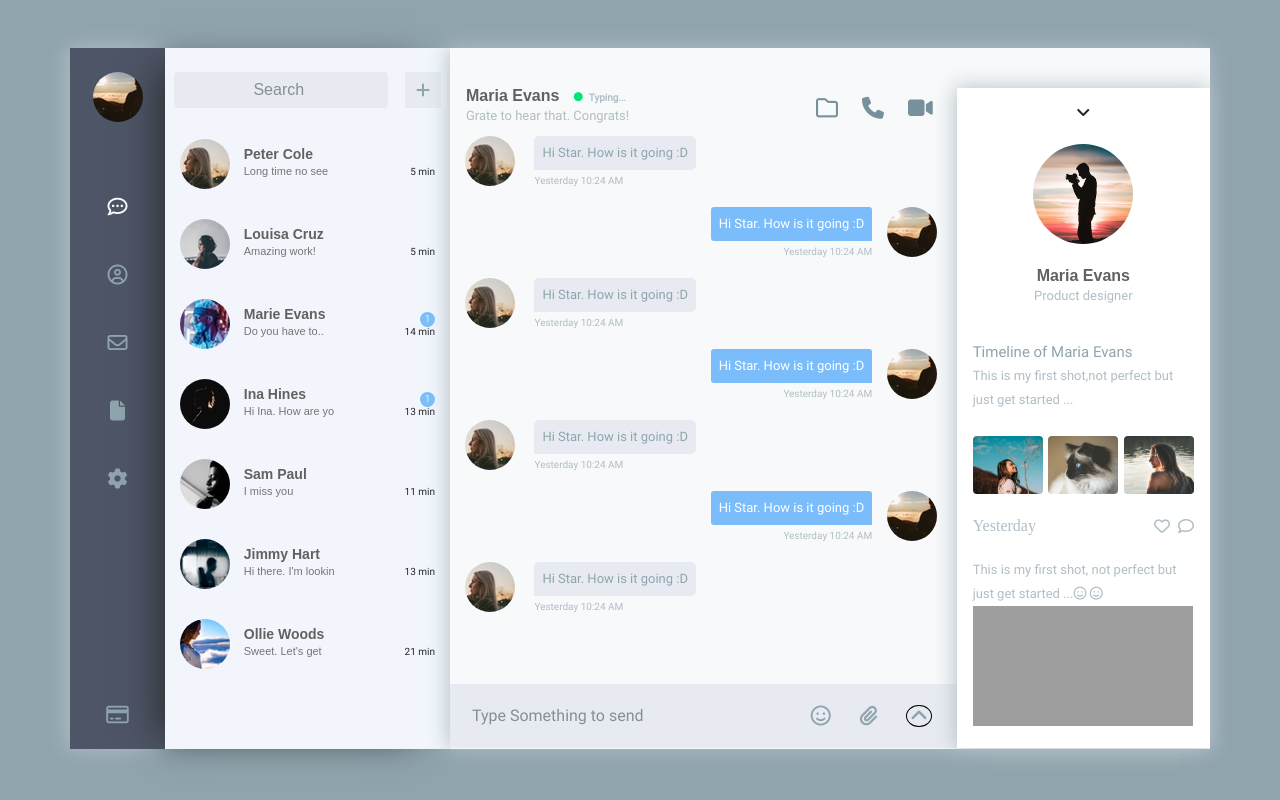
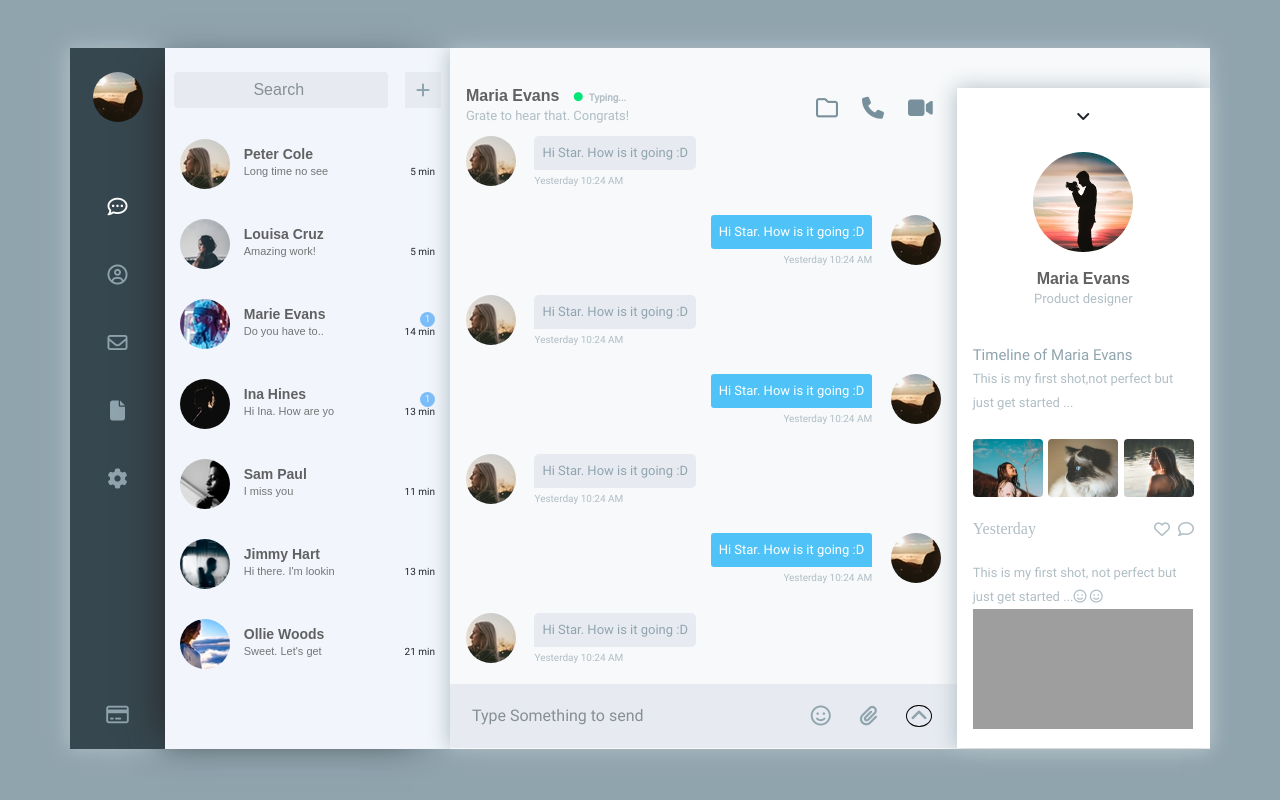
Before and after one commit to RzaHuseyin/Chat, a website: page src/index.html in a window 1280 px wide. Both pictures are taken after a click on the picture 490 px from the left and 161 px from the top of the page. Drawn offline with nearby package versions, Linux system fonts and the light colour scheme; files that its build step writes are made by us from their sources; grey boxes are pictures that could not be loaded; a web font is replaced by a local one.

Commit message:
complete 90%

```diff
--- a/src/index.html
+++ b/src/index.html
@@ -180,10 +180,10 @@
                 </div>
                 <div class="col-md-8 main_body  pt-4">
                     <div class="row pt-3">
-                        <div class="col-md-8 chat_body  flex-column align-items-end">
+                        <div class="col-md-12 chat_body  flex-column align-items-end">
                             <div class="row chat_body_header pl-3">
                                 <div class="col-md-6">
-                                    <div class="row">
+                                    <div class="row flex-column">
                                         <h3> <span class="userName">Maria Evans</span> <span class="fa fa-circle">Typing...</span></h3>
                                         <p>Grate to hear that. Congrats!</p>
                                     </div>
@@ -196,11 +196,15 @@
                                     </div>
                                 </div>
                             </div>
-                            <div class="row  flex-column">
-                                <div class="chat_body_conver">
-                                    <div class="col-md-12 flex-wrap one_message">
+                            <div class="row chat_body_conver justify-content-start">
+                                <!-- <div class="chat_body_conver"> -->
+                                    <div class="col-md-9 flex-wrap one_message">
                                         <div class="row py-2">
-                                            <div class="col-md-2"><img src="image/02.jpg" class="rounded-circle userimage" alt=""></div>
+                                            <div class="col-md-2">
+                                                <div class="row pl-3">
+                                                    <img src="image/02.jpg" class="rounded-circle userimage" alt="">
+                                                </div>
+                                            </div>
                                             <div class="col-md-10 align-self-center">
                                                 <div class="row flex-column">
                                                     <p>Hi Star. How is it going :D</p>
@@ -209,7 +213,7 @@
                                             </div>
                                         </div>
                                     </div>
-                                    <div class="col-md-12 flex-wrap one_message">
+                                    <div class="col-md-9 flex-wrap one_message ml-auto">
                                         <div class="row py-2">
                                             <div class="col-md-10 align-self-center">
                                                 <div class="row flex-column align-items-end">
@@ -217,12 +221,20 @@
                                                     <span>Yesterday 10:24 AM</span>
                                                 </div>
                                             </div>
-                                            <div class="col-md-2"><img src="image/01.jpg" class="rounded-circle" alt=""></div>
+                                            <div class="col-md-2">
+                                                <div class="row justify-content-end pr-3">
+                                                    <img src="image/01.jpg" class="rounded-circle" alt="">
+                                                </div>
+                                            </div>
                                         </div>
                                     </div>
-                                    <div class="col-md-12 flex-wrap one_message">
+                                    <div class="col-md-9 flex-wrap one_message">
                                         <div class="row py-2">
-                                            <div class="col-md-2"><img src="image/02.jpg" class="rounded-circle userimage" alt=""></div>
+                                            <div class="col-md-2">
+                                                <div class="row pl-3">
+                                                    <img src="image/02.jpg" class="rounded-circle userimage" alt="">
+                                                </div>
+                                            </div>
                                             <div class="col-md-10 align-self-center">
                                                 <div class="row flex-column">
                                                     <p>Hi Star. How is it going :D</p>
@@ -231,7 +243,7 @@
                                             </div>
                                         </div>
                                     </div>
-                                    <div class="col-md-12 flex-wrap one_message">
+                                    <div class="col-md-9 flex-wrap one_message ml-auto">
                                         <div class="row py-2">
                                             <div class="col-md-10 align-self-center">
                                                 <div class="row flex-column align-items-end">
@@ -239,12 +251,20 @@
                                                     <span>Yesterday 10:24 AM</span>
                                                 </div>
                                             </div>
-                                            <div class="col-md-2"><img src="image/01.jpg" class="rounded-circle" alt=""></div>
+                                            <div class="col-md-2">
+                                                <div class="row justify-content-end pr-3">
+                                                    <img src="image/01.jpg" class="rounded-circle" alt="">
+                                                </div>
+                                            </div>
                                         </div>
                                     </div>
-                                    <div class="col-md-12 flex-wrap one_message">
+                                    <div class="col-md-9 flex-wrap one_message">
                                         <div class="row py-2">
-                                            <div class="col-md-2"><img src="image/02.jpg" class="rounded-circle userimage" alt=""></div>
+                                            <div class="col-md-2">
+                                                <div class="row pl-3">
+                                                    <img src="image/02.jpg" class="rounded-circle userimage" alt="">
+                                                </div>
+                                            </div>
                                             <div class="col-md-10 align-self-center">
                                                 <div class="row flex-column">
                                                     <p>Hi Star. How is it going :D</p>
@@ -253,7 +273,7 @@
                                             </div>
                                         </div>
                                     </div>
-                                    <div class="col-md-12 flex-wrap one_message">
+                                    <div class="col-md-9 flex-wrap one_message ml-auto">
                                         <div class="row py-2">
                                             <div class="col-md-10 align-self-center">
                                                 <div class="row flex-column align-items-end">
@@ -261,12 +281,20 @@
                                                     <span>Yesterday 10:24 AM</span>
                                                 </div>
                                             </div>
-                                            <div class="col-md-2"><img src="image/01.jpg" class="rounded-circle" alt=""></div>
+                                            <div class="col-md-2">
+                                                <div class="row justify-content-end pr-3">
+                                                    <img src="image/01.jpg" class="rounded-circle" alt="">
+                                                </div>
+                                            </div>
                                         </div>
                                     </div>
-                                    <div class="col-md-12 flex-wrap one_message">
+                                    <div class="col-md-9 flex-wrap one_message">
                                         <div class="row py-2">
-                                            <div class="col-md-2"><img src="image/02.jpg" class="rounded-circle userimage" alt=""></div>
+                                            <div class="col-md-2">
+                                                <div class="row pl-3">
+                                                    <img src="image/02.jpg" class="rounded-circle userimage" alt="">
+                                                </div>
+                                            </div>
                                             <div class="col-md-10 align-self-center">
                                                 <div class="row flex-column">
                                                     <p>Hi Star. How is it going :D</p>
@@ -275,7 +303,7 @@
                                             </div>
                                         </div>
                                     </div>
-                                </div>
+                                <!-- </div> -->
                             </div>
                             <div class="row chat_body_footer flex-wrap justify-content-between align-items-center">
                                 <div class="form-group">
@@ -288,7 +316,7 @@
                                 </div>
                             </div>
                         </div>
-                        <div class="col-md-4 chat_news">
+                        <div class="js_info_user col-md-4">
                             <div class="row flex-column align-items-center  p-3">
                                 <div class="down fa fa-angle-down mb-4"></div>
                                 <div class="pro_img mb-4 "><img src="image/001.jpg" class="rounded-circle userimage" alt=""></div>
--- a/src/js/script.js
+++ b/src/js/script.js
@@ -14,8 +14,14 @@ $(".js_enter").click(function () {
     addMsj()
 })
 function addMsj(params) {
+    var col_name;
+    if($(".chat_body").hasClass("col-md-12")){
+        col_name="col-md-9"
+    }else{
+        col_name="col-md-12"
+    }
     $(".chat_body_conver").append('\
-        <div class="col-md-12 flex-wrap one_message">\
+        <div class="'+ col_name+' flex-wrap one_message ml-auto">\
             <div class="row py-2">\
                 <div class="col-md-10 align-self-center">\
                     <div class="row flex-column align-items-end">\
@@ -23,10 +29,15 @@ function addMsj(params) {
                         <span>Yesterday 10:24 AM</span>\
                     </div>\
                 </div>\
-                <div class="col-md-2"><img src="image/01.jpg" class="rounded-circle" alt=""></div>\
+                <div class="col-md-2">\
+                    <div class="row justify-content-end pr-3">\
+                        <img src="image/01.jpg" class="rounded-circle" alt="">\
+                    </div>\
+                </div>\
             </div>\
         </div>\
     ')
+    $(".js_msj_text").val("")
 }
 
 
@@ -39,13 +50,28 @@ window.onkeyup = function(e) {
    }
 }
 
-// document.addEventListener("keydown", keyDownTextField, false);
 
-// function keyDownTextField(e) {
-// var keyCode = e.keyCode;
-//   if(keyCode==13) {
-//   alert("You hit the enter key.");
-//   } else {
-//   alert("Oh no you didn't.");
-//   }
-// }
+$(".userimage").click(function(){
+        showInfo()
+    }
+)
+$(".js_info_user .fa-angle-down").click(function(){
+        hideInfo()
+    }
+)
+function showInfo() {
+    $(".chat_body").removeClass("col-md-12").addClass("col-md-8")
+    $(".chat_body .one_message").removeClass("col-md-9").addClass("col-md-12")
+    setTimeout(function () {
+        $(".js_info_user").fadeIn()
+    } ,350)
+
+}
+function hideInfo() {
+    $(".js_info_user").fadeOut()
+    setTimeout(function () {
+        $(".chat_body").removeClass("col-md-8").addClass("col-md-12")
+        $(".chat_body .one_message").removeClass("col-md-12").addClass("col-md-9")
+    } ,350)
+
+}
--- a/src/sass/main.sass
+++ b/src/sass/main.sass
@@ -24,7 +24,7 @@ body
 .chat-body
     margin-top: 3em
 .menu
-    background:#4e5566
+    background: #37474F
     box-shadow: -3px 0 20px 0 #B0BEC5
 
     // background: repeating-linear-gradient(to right, #263238 , #4557E7 51%, #263238   )
@@ -126,7 +126,7 @@ body
                 height: 50px
 
             &::-webkit-scrollbar-track
-                -webkit-box-shadow: inset 0 0 6px #e7ebf1;
+                -webkit-box-shadow: inset 0 0 6px #e7ebf1
 
             &::-webkit-scrollbar-thumb
                 background-color: darkgrey
@@ -135,12 +135,13 @@ body
                 background-color: #e7ebf1
                 width: max-content
                 padding: 3px 8px
+                font-family: Roboto
                 color: #90A4AE
                 border-radius: 5px
                 line-height: 28px
                 border-bottom-left-radius: 0
             div>.myPar
-                background-color: #7bbdfa
+                background-color: #4FC3F7
                 color: white
                 border-radius: 3px
                 border-bottom-right-radius: 0
@@ -170,14 +171,21 @@ body
                 border: 1px solid black
                 border-radius: 50%
                 padding: 0px 3px
-    .chat_news
+    .js_info_user
         background-color: white
         box-shadow: -1px 0 20px 0 #B0BEC5
+        display: none
         .pro_img
             width: 100px
-            height: 100px
+            height: 95px
             img
                 width: 100%
+        .fa-angle-down
+            border-radius: 100%
+            padding: 4px 7px
+            cursor: pointer
+            &:hover
+                background-color: #f7f9fa
         .rounded
             width: 70px
             height: 58px
```
Also changed, not shown: dist/css/main.min.css, dist/index.html, dist/js/scripts.min.js.
